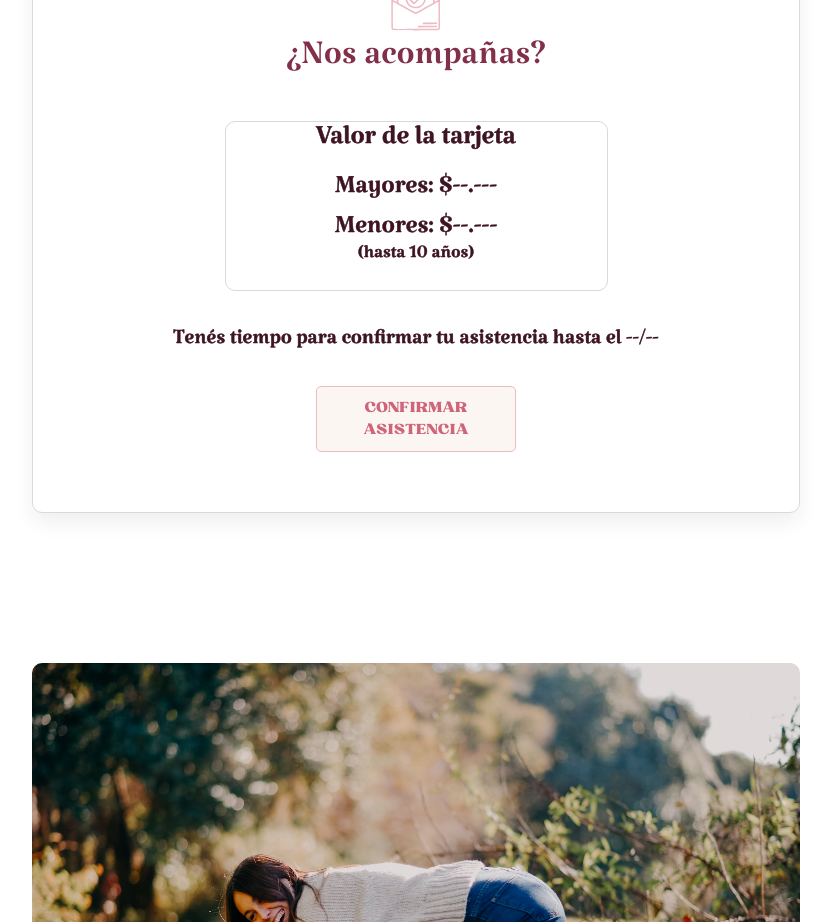
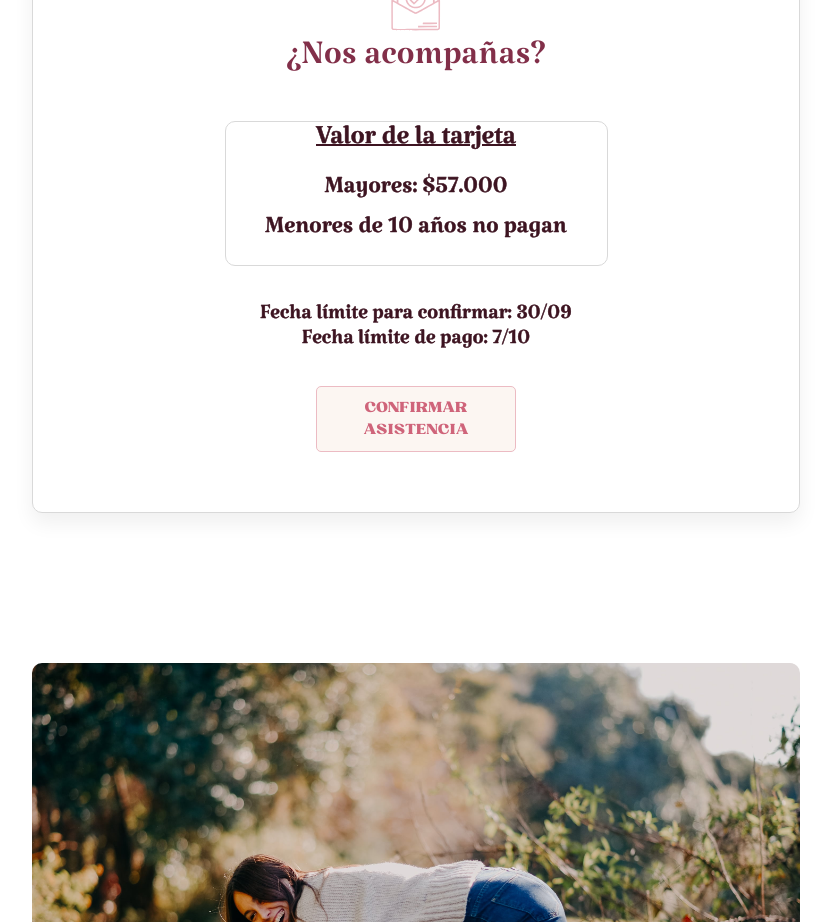
Before and after one commit to AgustinConcollato/boda-belu-maxi, a React (Create React App) app: page / in a window 1280 px wide. Shown: the part 2780-3702 px from the top of the page, without its empty margins (224-1055 px from the left). Built offline with nearby package versions, Linux system fonts and the light colour scheme; no server answers; a web font is replaced by a local one.

Commit message:
cambios finales del valor y fechas de la tarjeta

```diff
--- a/src/components/ConfirmAssistance/ConfirmAssistance.css
+++ b/src/components/ConfirmAssistance/ConfirmAssistance.css
@@ -25,6 +25,7 @@
     font-family: var(--font-5);
     font-weight: 300;
     -webkit-text-stroke: .5px var(--color-6);
+    text-decoration: 2px underline;
 }
 
 .section5>div div p:last-child span {
@@ -34,7 +35,7 @@
 }
 
 .section5>div div p {
-    font-size: 34px;
+    font-size: 32px;
     display: flex;
     justify-content: center;
     flex-wrap: wrap;
--- a/src/components/ConfirmAssistance/ConfirmAssistance.jsx
+++ b/src/components/ConfirmAssistance/ConfirmAssistance.jsx
@@ -9,13 +9,14 @@ export const ConfirmAssistance = () => {
                 <h3>¿Nos acompañas?</h3>
                 <div>
                     <h5>Valor de la tarjeta</h5>
-                    <p>Mayores: $--.---</p>
-                    <p>
-                        Menores: $--.---
-                        <span>(hasta 10 años)</span>
-                    </p>
+                    <p>Mayores: $57.000</p>
+                    <p>Menores de 10 años no pagan</p>
                 </div>
-                <p>Tenés tiempo para confirmar tu asistencia hasta el --/--</p>
+                <p>
+                    Fecha límite para confirmar: 30/09
+                    <br />
+                    Fecha límite de pago: 7/10
+                </p>
                 <a className='btn-primary' href="https://docs.google.com/forms/d/e/1FAIpQLScD1T94LdbbleRdzIGrROeFRGCDsqECI1GmT9Aj0K58MN-UnA/viewform" target="_blank" rel="noopener noreferrer">confirmar asistencia</a>
             </div>
         </section>
```
